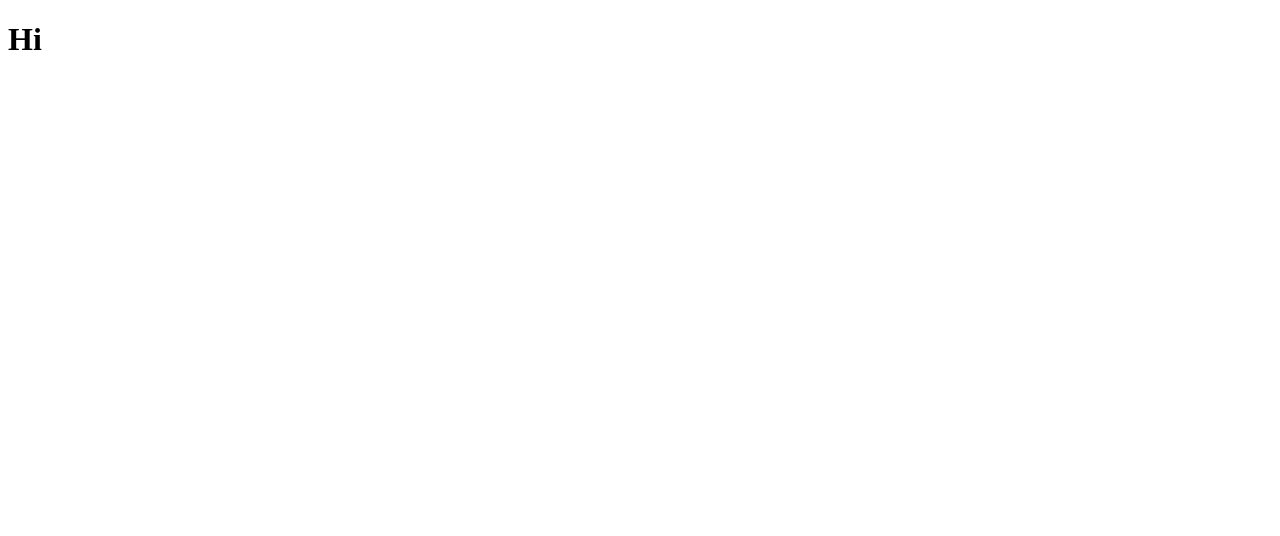
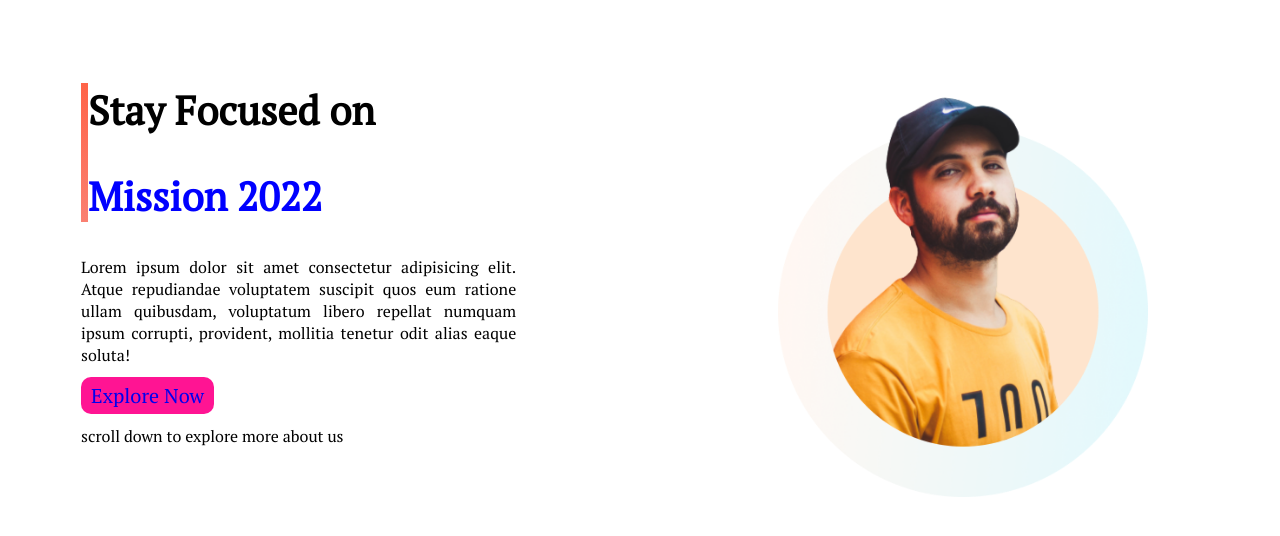
Before and after one commit to FarjanaAkhter33/assignments, a plain HTML site: page index.html in a window 1280 px wide. Drawn offline with Linux system fonts and the light colour scheme.

Commit message:
header section done

```diff
--- a/index.html
+++ b/index.html
@@ -6,9 +6,29 @@
     <meta name="viewport" content="width=device-width, initial-scale=1.0">
     <title>Mission 2022</title>
     <link rel="stylesheet" href="style.css">
-
+    <link rel="preconnect" href="https://fonts.googleapis.com">
+    <link rel="preconnect" href="https://fonts.gstatic.com" crossorigin>
+    <link href="https://fonts.googleapis.com/css2?family=PT+Serif&family=Poppins:wght@300;400;600&display=swap" rel="stylesheet">
 </head>
 <body>
-    <h1>Hi</h1>
+    <section id="header">
+        <div class="first-box">
+            <div class="design-higlight">
+                <h1>Stay Focused on</h1>
+                <h1><span class="highlighter"> Mission 2022</span></h1>
+            </div>
+                <p>Lorem ipsum dolor sit amet consectetur adipisicing elit. Atque repudiandae voluptatem suscipit quos eum ratione ullam quibusdam, voluptatum libero repellat numquam ipsum corrupti, provident, mollitia tenetur odit alias eaque soluta!</p>
+                <a href="#">Explore Now</a>
+                <p>scroll down to explore more about us</p>
+        </div>
+        <div class="first-box">
+            <img src="images/person/person-2.png" alt="author">
+        </div>
+    </section>
+    <section id="Mission"></section>
+    <section id="develop"></section>
+    <section id="community"></section>
+    <section id="application"></section>
+    <section id="footer"></section>
 </body>
 </html>
--- a/style.css
+++ b/style.css
@@ -0,0 +1,38 @@
+body{
+    font-family: 'Poppins', sans-serif;
+    font-family: 'PT Serif', serif;
+    margin: 0px;
+}
+#header{
+    display: flex;
+}
+.highlighter{
+    color:blue;
+}
+h1{
+    font-size: 40px;
+}
+p{
+    text-align: justify;
+}
+.first-box{
+    width: 34%;
+    margin: 30px 61px;
+    padding: 20px 20px;
+}
+.design-higlight{
+    border-left: 7px solid;
+    border-image: linear-gradient(tomato, salmon);
+    border-image-slice: 1;
+}
+.first-box a{
+    text-decoration: none;
+    font-size: 20px;
+    padding: 5px 10px;
+    background: deeppink;
+    border-radius: 10px;
+}
+.first-box img{
+    width: 85%;
+    margin: -25px 100px;
+}
```
